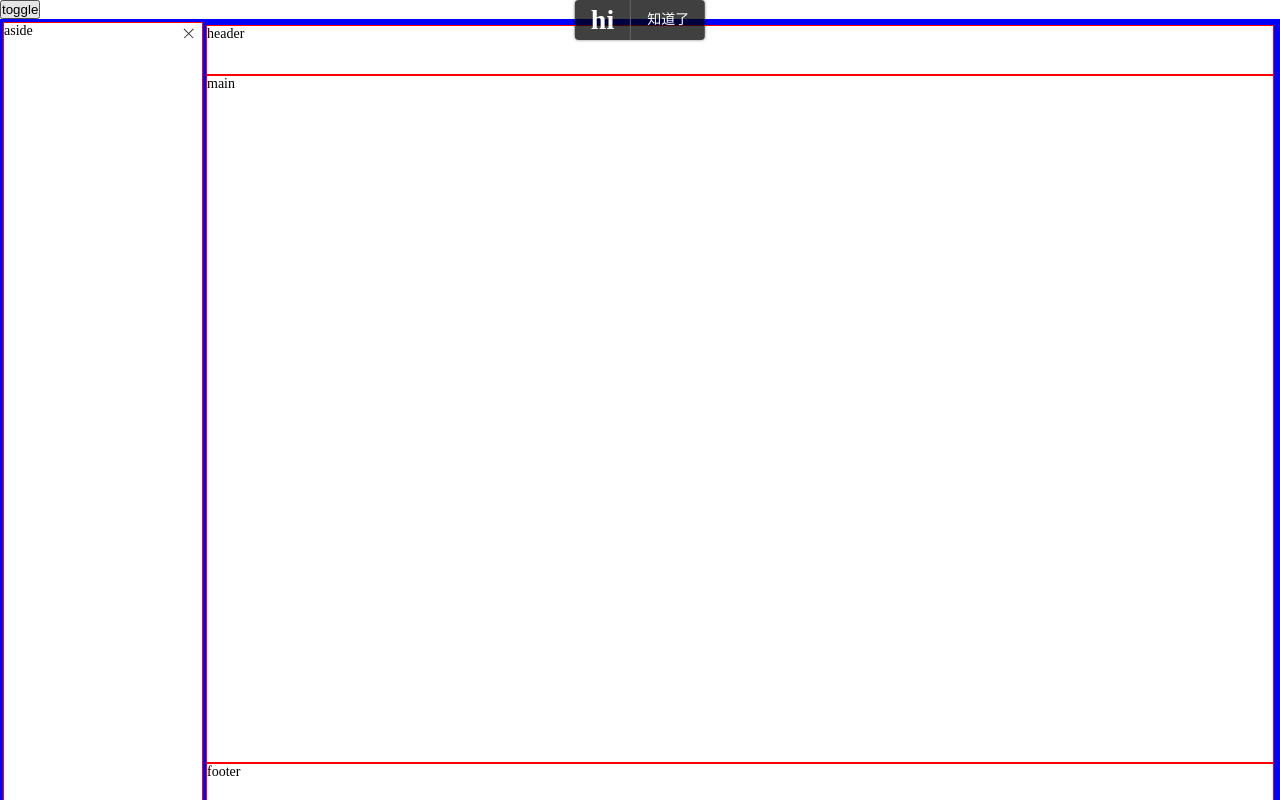
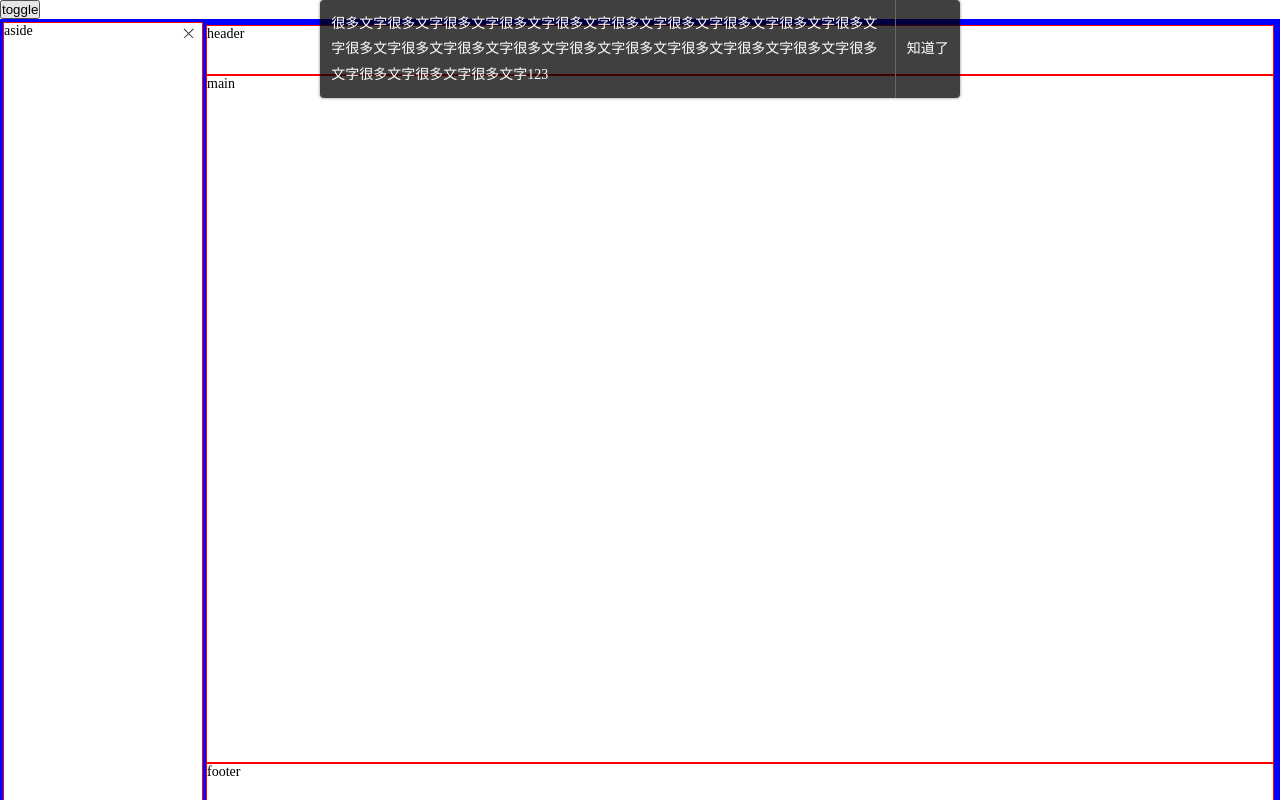
Before and after one commit to haxiedaimala/vue-wheels, a Vue app: page / in a window 1280 px wide. Both pictures are taken after a click on the button "toggle". Shown: the top 800 px of the page. Built offline with nearby package versions, Linux system fonts and the light colour scheme.

Commit message:
支持多行文字

```diff
--- a/src/App.vue
+++ b/src/App.vue
@@ -20,7 +20,7 @@ const value = ref('王五');
 
 const showToast = () => {
   openToast({
-    message: '<h1>hi</h1>',
+    message: '<p>很多文字很多文字很多文字很多文字很多文字很多文字很多文字很多文字很多文字很多文字很多文字很多文字很多文字很多文字很多文字很多文字很多文字很多文字很多文字很多文字很多文字很多文字很多文字123</p>',
     enableHtml:true,
     autoClose: true,
     autoCloseDelay: 50,
--- a/src/components/GToast.vue
+++ b/src/components/GToast.vue
@@ -1,5 +1,5 @@
 <script setup lang="ts">
-import {computed, useSlots} from 'vue';
+import {computed, onMounted, ref, useSlots} from 'vue';
 
 const props = defineProps({
   visible: {
@@ -47,26 +47,30 @@ const onClickClose = () => {
 };
 
 const slotContent = computed(() => useSlots().default!()[0].children);
-
+const toast = ref<HTMLDivElement>();
+const line = ref<HTMLElement>();
+onMounted(() => {
+  line.value!.style.height = toast.value?.getBoundingClientRect().height + 'px';
+});
 </script>
 
 <template>
-  <div class="gulu-toast" v-if="visible">
-    <template v-if="enableHtml">
-      <div v-html="slotContent"></div>
-    </template>
-    <template v-else>
-      <slot/>
-    </template>
+  <div class="gulu-toast" v-if="visible" ref="toast">
+    <div class="gulu-toast-message">
+      <div v-if="enableHtml" v-html="slotContent"></div>
+      <template v-else>
+        <slot/>
+      </template>
+    </div>
     <template v-if="closeButton">
-      <span class="gulu-toast-line"></span>
+      <span class="gulu-toast-line" ref="line"></span>
       <span class="gulu-toast-button" @click="onClickClose">{{ closeButton.text }}</span>
     </template>
   </div>
 </template>
 
 <style lang="scss" scoped>
-$toast-height: 40px;
+$toast-min-height: 40px;
 $toast-bg: rgba(0, 0, 0, 0.75);
 .gulu-toast {
   position: fixed;
@@ -74,7 +78,7 @@ $toast-bg: rgba(0, 0, 0, 0.75);
   left: 50%;
   transform: translateX(-50%);
   font-size: var(--font-size);
-  height: $toast-height;
+  min-height: $toast-min-height;
   line-height: 1.8;
   background: $toast-bg;
   color: white;
@@ -82,18 +86,22 @@ $toast-bg: rgba(0, 0, 0, 0.75);
   box-shadow: 0 0 3px rgba(0, 0, 0, .5);
   display: flex;
   align-items: center;
-  padding: 0 0 0 16px;
+  padding: 0 0 0 .8em;
+
+  &-message {
+    padding: .8em 0;
+  }
 
   &-line {
-    margin-left: 16px;
-    height: 100%;
+    margin-left: .8em;
     border-left: 1px solid #666;
   }
 
   &-button {
-    padding: 0 16px;
+    padding: 0 .8em;
     font-size: inherit;
     cursor: pointer;
+    flex-shrink: 0;
   }
 }
 </style>
```
